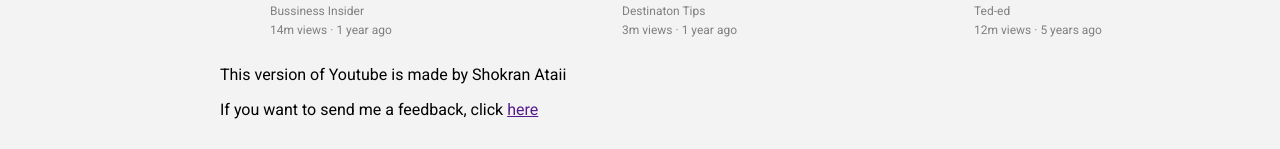
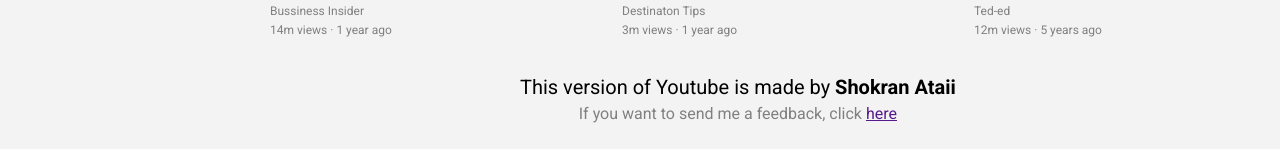
Before and after one commit to shokran123/youtube-remade, a plain HTML site: page index.html in a window 1280 px wide. Shown: the part 1317-1466 px from the top of the page. Drawn offline with Linux system fonts and the light colour scheme.

Commit message:
general.css

```diff
--- a/styles/general.css
+++ b/styles/general.css
@@ -9,3 +9,25 @@ body{
   padding-right: 22px;
   background-color: rgb(243, 243, 243);
 }
+main{
+  position: relative;
+  padding-bottom: 100px;
+}
+.owner{
+  position: absolute;
+  left: 300px;
+  bottom: 10px;
+  text-align: center;
+}
+.name{
+  font-family: Roboto, Arial;
+  font-size: 20px;
+  margin-bottom: 0;
+}
+.feedback{
+  margin-top: 5px;
+  color: gray;
+}
+.shokran{
+  font-weight: bold;
+}
```
